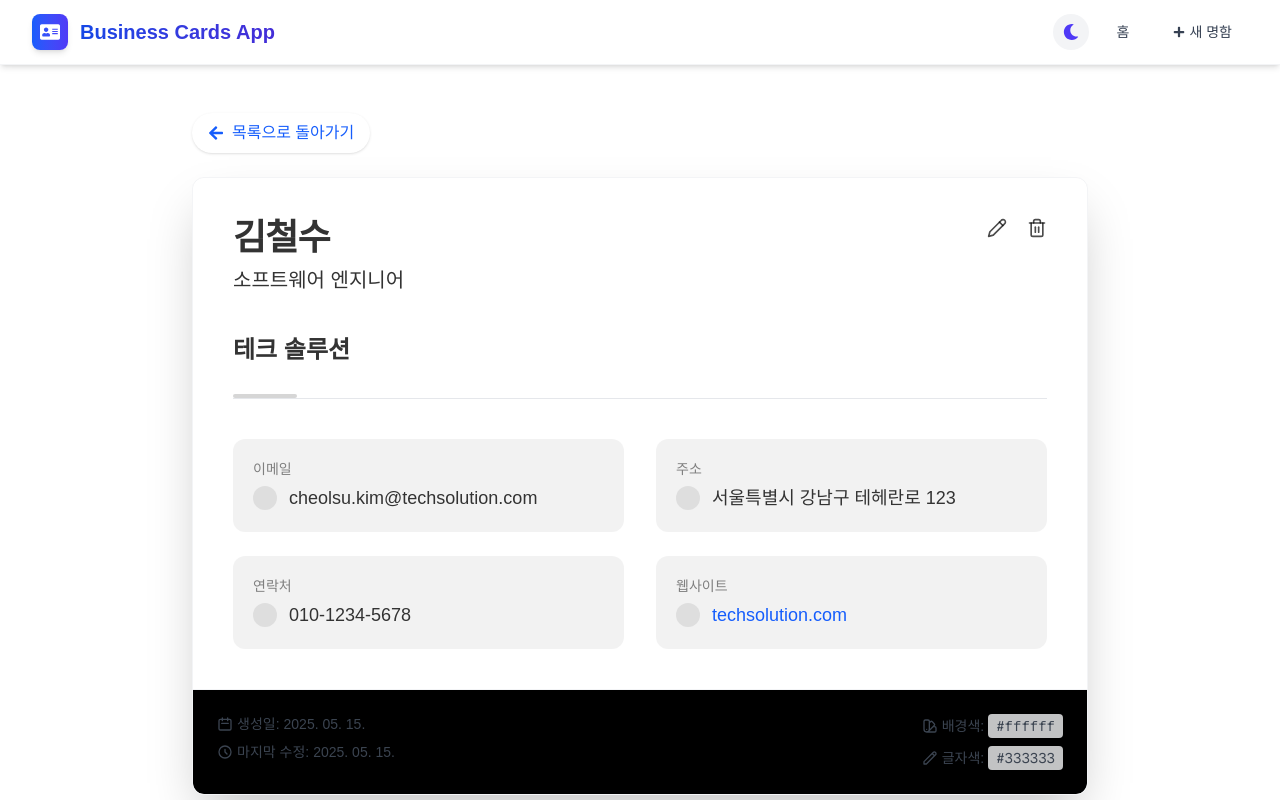
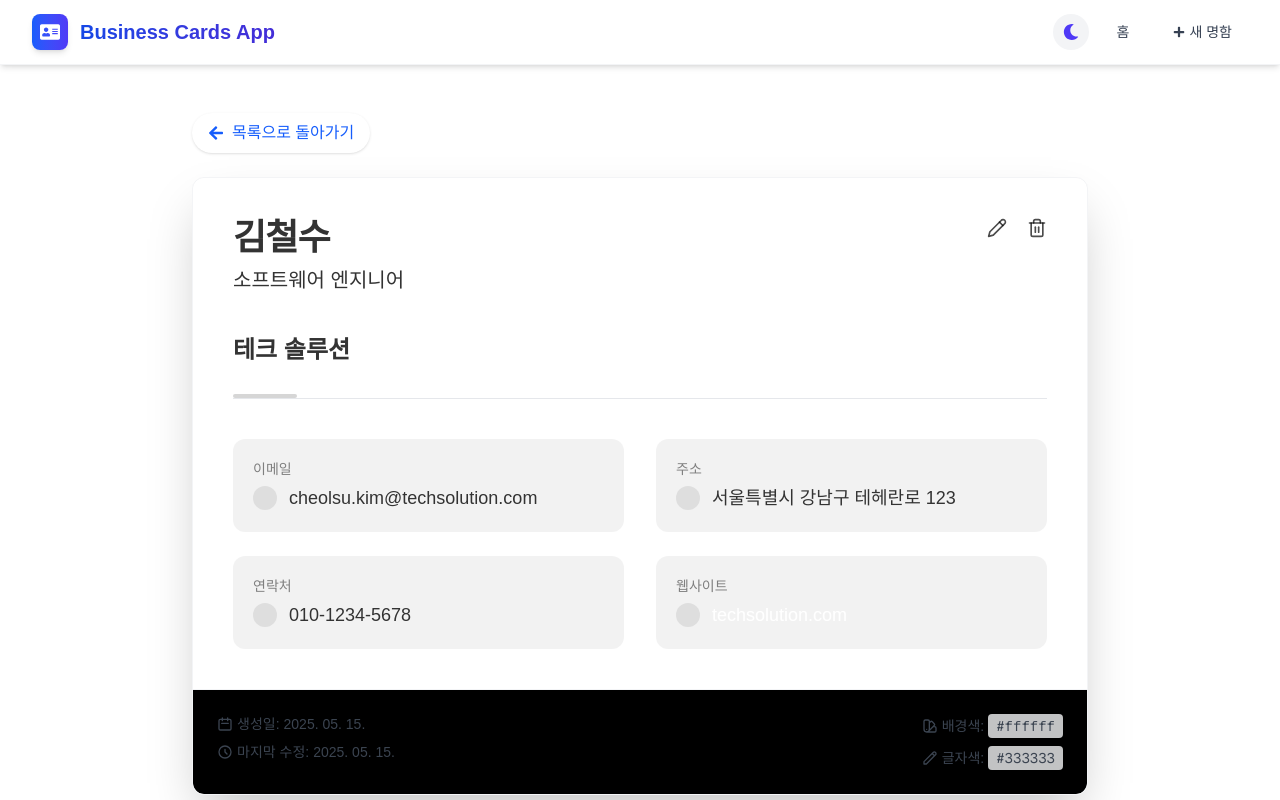
Before and after one commit to heejunparkk/business-card-manager, a Next.js app: page /cards/13b56b64-14df-4efa-8edf-567d80291c27 in a window 1280 px wide. Shown: the top 800 px of the page. Built offline with nearby package versions, Linux system fonts and the light colour scheme.

Commit message:
feat: 웹사이트 링크 스타일 추가 및 카드 디테일 페이지에 적용

```diff
--- a/src/app/cards/[id]/cardDetail.module.css
+++ b/src/app/cards/[id]/cardDetail.module.css
@@ -193,3 +193,35 @@
   transform: scaleX(1);
   transform-origin: bottom left;
 }
+
+/* 웹사이트 링크 스타일 */
+.websiteLink {
+  position: relative;
+  transition: all 0.3s ease;
+  display: flex;
+  align-items: center;
+  color: white; /* 흰색 글자색 */
+}
+
+.websiteLink:hover {
+  color: #ffffff; /* 호버시에도 흰색 유지 */
+  opacity: 0.9; /* 약간 투명도 조절 */
+}
+
+.websiteLink:after {
+  content: '';
+  position: absolute;
+  width: 100%;
+  height: 1px;
+  bottom: -2px;
+  left: 0;
+  background-color: #ffffff; /* 흰색 밑줄 */
+  transform: scaleX(0);
+  transform-origin: bottom right;
+  transition: transform 0.3s ease;
+}
+
+.websiteLink:hover:after {
+  transform: scaleX(1);
+  transform-origin: bottom left;
+}
--- a/src/app/cards/[id]/page.tsx
+++ b/src/app/cards/[id]/page.tsx
@@ -363,7 +363,7 @@ export default function CardDetail({ params }: Props) {
                           href={card.website}
                           target="_blank"
                           rel="noopener noreferrer"
-                          className="text-blue-600 transition-all hover:text-blue-700 hover:underline dark:text-blue-400 dark:hover:text-blue-300"
+                          className={styles.websiteLink}
                         >
                           {card.website.replace(/(^\w+:|^)\/\//, '')}
                         </a>
```
